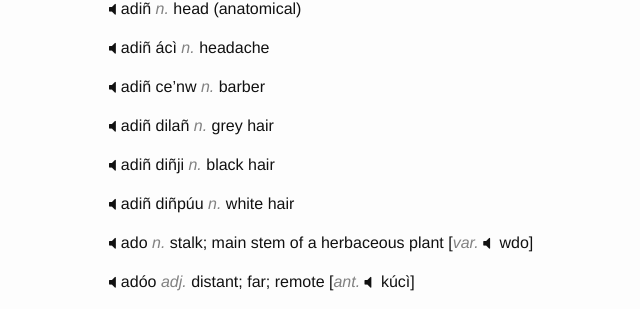
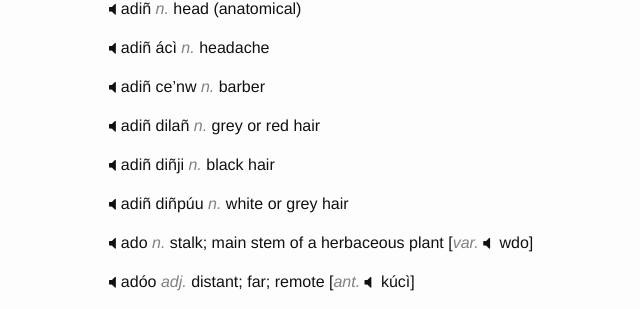
Before and after one commit to hacksparrow/language.apatani.org, a Jekyll site: the page built from dictionary/a.md, in a window 1280 px wide and 900 px high, scrolled down 2989 px. Shown: the part 143-452 px from the top of the window, without its empty margins (161-801 px from the left). Built offline with Jekyll 4.4.1, drawn with Linux system fonts in a browser that asks for light colours; nearby versions of some CDN libraries; comment, search, counter and statistics services are not loaded.

Commit message:
Update a.md

```diff
--- a/dictionary/a.md
+++ b/dictionary/a.md
@@ -158,11 +158,11 @@ __adiñ ácì__	_n._	headache
 
 __adiñ ce'nw__	_n._	barber
 
-__adiñ dilañ__	_n._	grey hair
+__adiñ dilañ__	_n._	grey or red hair
 
 __adiñ diñji__	_n._	black hair
 
-__adiñ diñpúu__	_n._	white hair
+__adiñ diñpúu__	_n._	white or grey hair
 
 __ado__ _n._  stalk; main stem of a herbaceous plant  [_var._  wdo]
 
```
